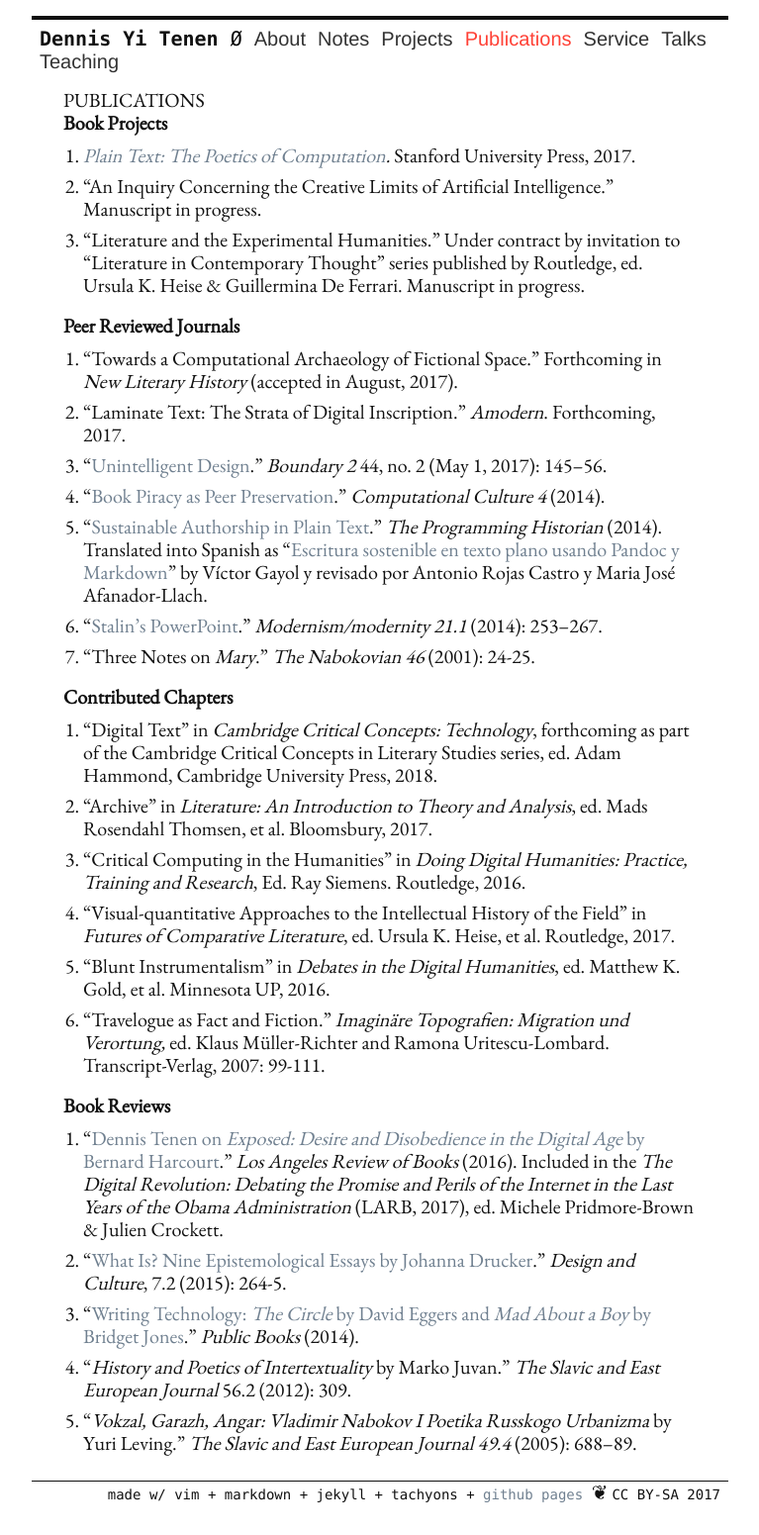
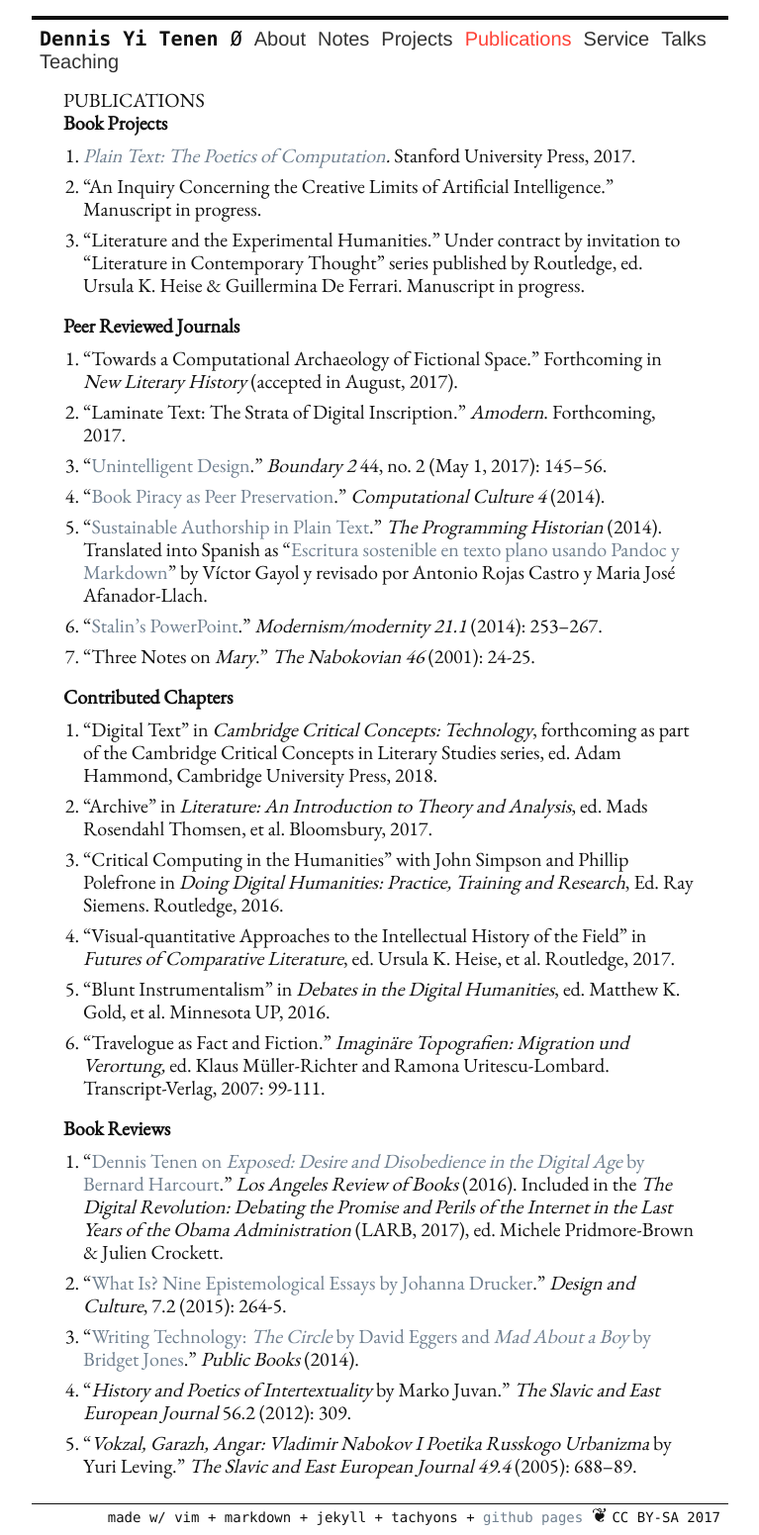
Before and after one commit to denten/denten.github.io, a Jekyll site: the page built from _pages/publications.md, in a window 1280 px wide. Shown: the whole page at 99% size, without its empty margins (256-1023 px from the left). Built offline with Jekyll 4.4.1, drawn with Linux system fonts in a browser that asks for light colours; nearby versions of some CDN libraries; library files that are not in the unit come from our copies; before the commit the page ends 1528 px from its top, so only the background shows below that.

Commit message:
update CV

```diff
--- a/_includes/CV/04-publications.md
+++ b/_includes/CV/04-publications.md
@@ -42,8 +42,9 @@ Afanador-Llach.
 Adam Hammond, Cambridge University Press, 2018.
 2. "Archive" in *Literature: An Introduction to Theory and Analysis*, ed. Mads
    Rosendahl Thomsen, et al. Bloomsbury, 2017.
-3. "Critical Computing in the Humanities" in *Doing Digital Humanities:
-   Practice, Training and Research*, Ed. Ray Siemens. Routledge, 2016.
+3. "Critical Computing in the Humanities" with John Simpson and Phillip
+   Polefrone in *Doing Digital Humanities: Practice, Training and Research*,
+Ed. Ray Siemens. Routledge, 2016.
 4. "Visual-quantitative Approaches to the Intellectual History of the Field"
    in *Futures of Comparative Literature*, ed. Ursula K. Heise, et al.
 Routledge, 2017.
```
